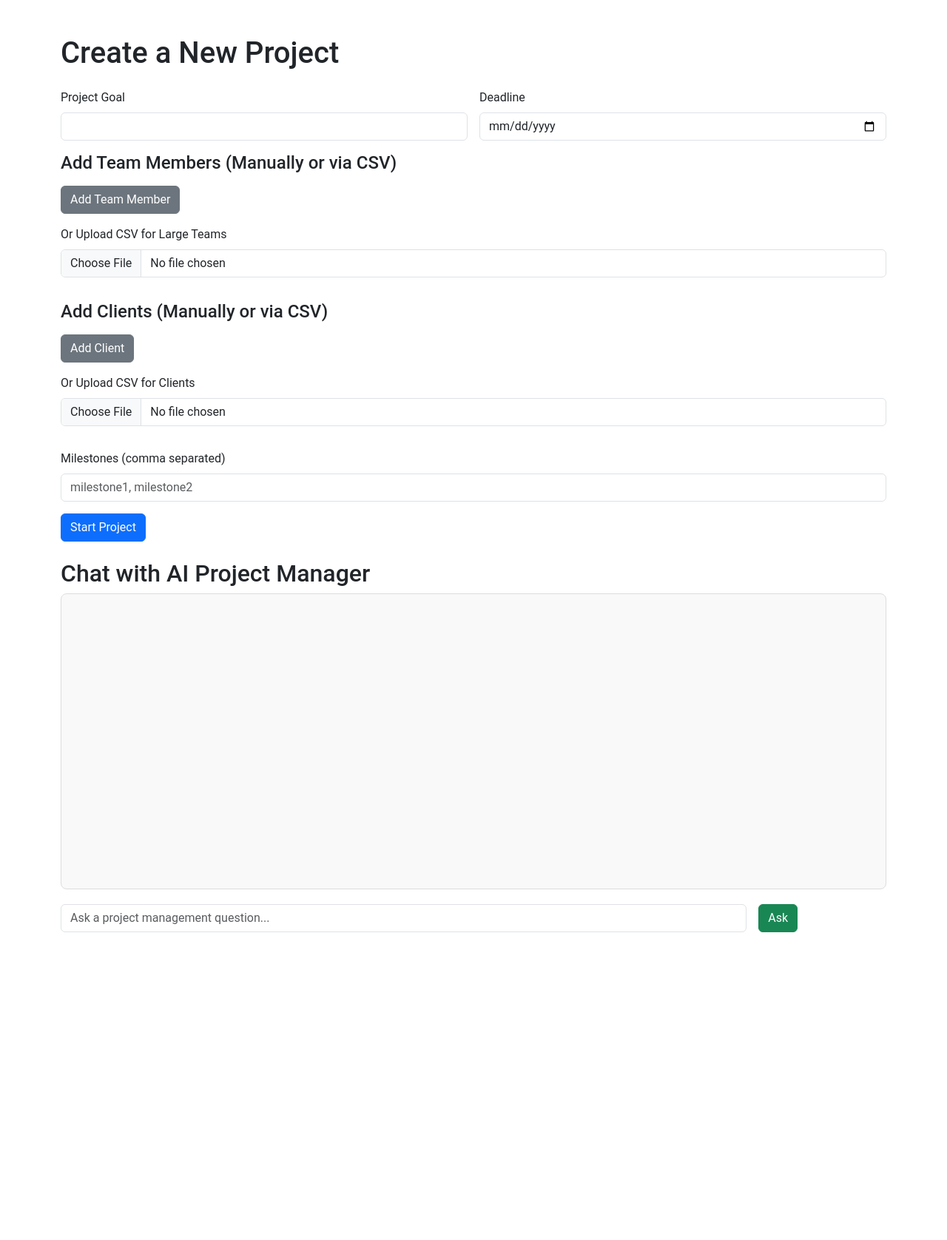
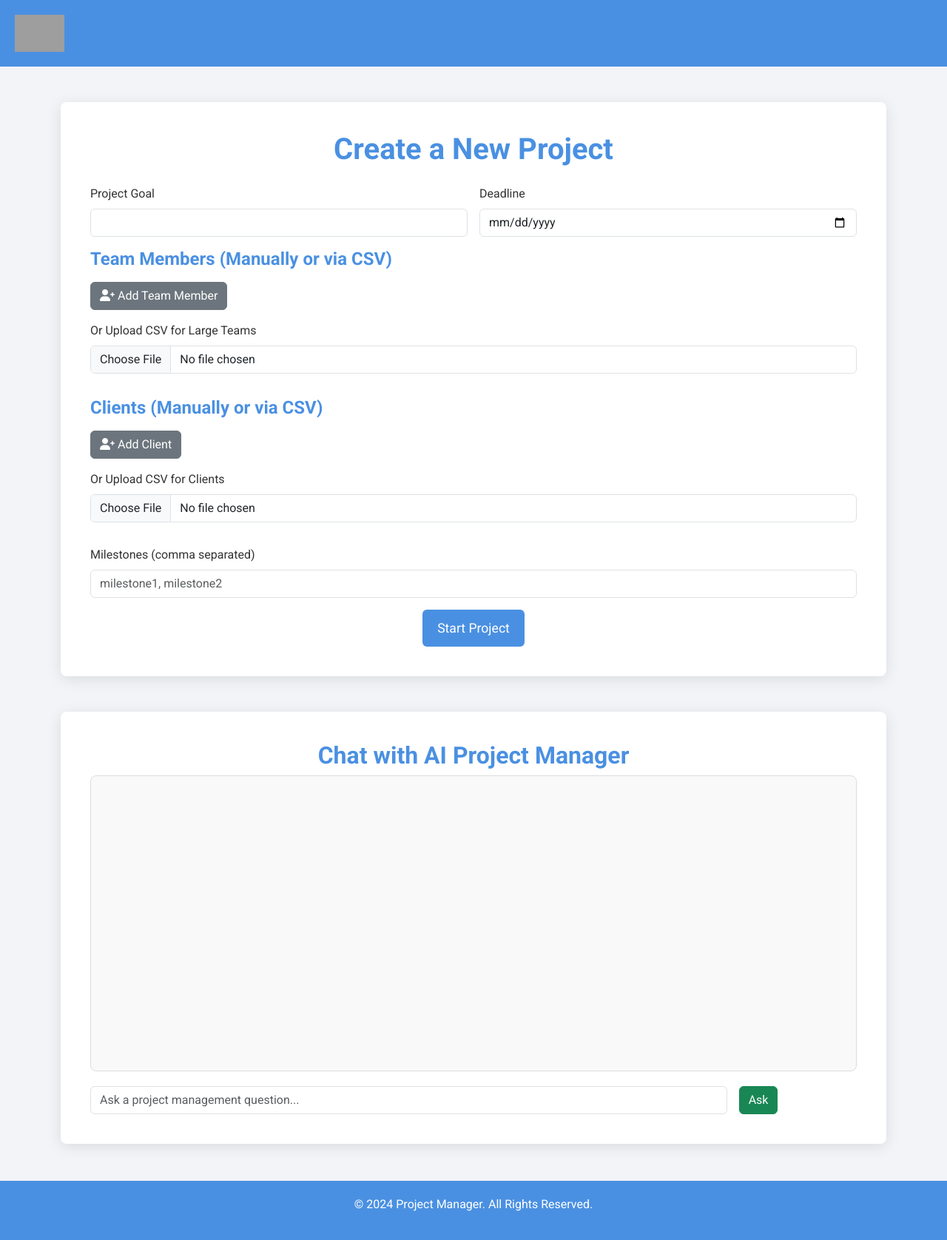
Before and after one commit to hemen-babis/AI-Project-Manager, a Flask app: page / in a window 1280 px wide. Shown: the whole page at 74% size. Before the commit the page ends 1260 px from the top, so only its background shows below. Run offline with Flask 2, Linux system fonts and the light colour scheme; parts of the project's set-up code (start-up, migrations or seed data) failed here and were passed over; some libraries are stand-ins or nearby versions; grey boxes are pictures that could not be loaded.

Commit message:
Initial commit - AI Project Manager

```diff
--- a/app/routes.py
+++ b/app/routes.py
@@ -123,12 +123,12 @@ def start_project():
 
         # Send emails to team members
         for team_member in team_list:
-            team_email_subject = f"New Project: {project_goal} - Deadline {deadline}"
+            team_email_subject = f"Your Involvement: {project_goal} - Deadline {deadline}"
             team_email_content = f"""
             <h1>Project Update</h1>
             <p>Dear <strong>{team_member['name']}</strong>,</p>
 
-            <p>I hope this message finds you well. I would like to provide you with an update on the project "<strong>{project_goal}</strong>", which we are managing for you. Here are the key updates:</p>
+            <p>We are making progress on the project "<strong>{project_goal}</strong>". Here are the key updates:</p>
 
             <ul>
                 <li><strong>Project Goal:</strong> {project_goal}</li>
@@ -136,9 +136,7 @@ def start_project():
                 <li><strong>Milestones:</strong> {', '.join(milestones)}</li>
             </ul>
 
-            <p>We are pleased with the progress and remain committed to delivering results that meet and exceed your expectations. If you have any questions or would like to discuss any aspect of the project, please feel free to contact me directly.</p>
-
-            <p>Thank you for your trust and partnership. We look forward to continuing to make this project a success for you.</p>
+            <p>Your contribution is crucial for the successful completion of this project. If you have any questions or need support, feel free to reach out.</p>
 
             <p>Best regards,<br>
             <strong>Project Manager</strong><br></p>
@@ -152,7 +150,7 @@ def start_project():
             <h1>Project Update</h1>
             <p>Dear <strong>{client['name']}</strong>,</p>
 
-            <p>We are excited to provide you with an update on the project, "<strong>{project_goal}</strong>". Here are the details you need to be aware of:</p>
+            <p>We are excited to provide you with an update on the project "<strong>{project_goal}</strong>". Here are the current details:</p>
 
             <ul>
                 <li><strong>Project Goal:</strong> {project_goal}</li>
@@ -160,9 +158,7 @@ def start_project():
                 <li><strong>Milestones:</strong> {', '.join(milestones)}</li>
             </ul>
 
-            <p>As a valuable stakeholder, we count on your collaboration to ensure the successful completion of this project. Should you have any questions or require support in any way, please do not hesitate to reach out.</p>
-
-            <p>Looking forward to our continued partnership.</p>
+            <p>We are committed to ensuring the success of this project. If you have any questions or require further clarification, please do not hesitate to reach out.</p>
 
             <p>Best regards,<br>
             <strong>Project Manager</strong><br></p>
--- a/templates/create_project.html
+++ b/templates/create_project.html
@@ -1,14 +1,65 @@
 <!DOCTYPE html>
 <html lang="en">
+
 <head>
     <meta charset="UTF-8">
     <meta name="viewport" content="width=device-width, initial-scale=1.0">
     <title>AI Project Manager</title>
     <link rel="stylesheet" href="https://cdnjs.cloudflare.com/ajax/libs/bootstrap/5.3.0/css/bootstrap.min.css">
+    <link href="https://fonts.googleapis.com/css2?family=Roboto:wght@400;500;700&display=swap" rel="stylesheet">
+    <link rel="stylesheet" href="https://cdnjs.cloudflare.com/ajax/libs/font-awesome/6.0.0/css/all.min.css">
+
     <style>
         body {
             font-family: 'Roboto', sans-serif;
+            background-color: #f2f4f8;
+            color: #333;
         }
+
+        /* Header Branding */
+        .navbar {
+            background-color: #4A90E2;
+            padding: 15px 20px;
+        }
+
+        .navbar-brand img {
+            height: 50px;
+        }
+
+        h1, h2, h4 {
+            color: #4A90E2;
+            font-weight: 700;
+        }
+
+        .form-container {
+            background-color: #ffffff;
+            padding: 40px;
+            border-radius: 8px;
+            box-shadow: 0 4px 20px rgba(0, 0, 0, 0.1);
+        }
+
+        /* Buttons */
+        .btn-primary {
+            background-color: #4A90E2;
+            border: none;
+            padding: 12px 20px;
+            font-size: 1.1rem;
+            transition: all 0.3s ease-in-out;
+        }
+
+        .btn-primary:hover {
+            background-color: #357ABD;
+        }
+
+        .remove-btn {
+            background-color: transparent;
+            border: none;
+            color: red;
+            cursor: pointer;
+            font-size: 1.2rem;
+        }
+
+        /* Chat Bubbles */
         .chat-window {
             border: 1px solid #ddd;
             height: 400px;
@@ -17,42 +68,94 @@
             margin-bottom: 20px;
             background-color: #f9f9f9;
             border-radius: 8px;
+            display: flex;
+            flex-direction: column;
         }
-        .user-message, .ai-response {
+
+        .bubble {
             padding: 15px;
             margin: 10px 0;
-            border-radius: 10px;
+            border-radius: 20px;
             max-width: 70%;
+            line-height: 1.5;
+            font-size: 1rem;
         }
-        .user-message {
-            background-color: #d1f0f7;
-            text-align: right;
+
+        .user-bubble {
+            background-color: #007bff;
+            color: white;
+            align-self: flex-end;
         }
-        .ai-response {
-            background-color: #f0f0f0;
-            text-align: left;
+
+        .ai-bubble {
+            background-color: #eaeaea;
+            color: #333;
+            align-self: flex-start;
         }
-        #chat-container .d-flex {
-            flex-direction: column;
-        }
+
         .form-container {
             margin-bottom: 40px;
         }
+
         .loading {
             display: none;
             text-align: center;
         }
-        .alert {
+
+        /* Animations */
+        .fade-in {
+            animation: fadeIn 0.5s ease-in-out;
+        }
+
+        @keyframes fadeIn {
+            from {
+                opacity: 0;
+            }
+
+            to {
+                opacity: 1;
+            }
+        }
+
+        .remove-btn:hover {
+            color: #d9534f;
+        }
+
+        footer {
+            background-color: #4A90E2;
+            padding: 20px 0;
+            text-align: center;
+            color: white;
+            margin-top: 50px;
+        }
+
+        .logo {
+            display: flex;
+            justify-content: center;
+            margin-bottom: 40px;
+        }
+
+        .loading {
             display: none;
+            text-align: center;
         }
     </style>
 </head>
-<body class="container my-5">
 
+<body>
+    <!-- Navbar -->
+    <nav class="navbar navbar-expand-lg navbar-light">
+        <a class="navbar-brand" href="#">
+            <img src="logo_placeholder.png" alt="Company Logo"> <!-- Placeholder logo -->
+        </a>
+    </nav>
+
+    <!-- Main Content -->
+    <div class="container my-5">
         <!-- Project Form -->
-    <h1 class="mb-4">Create a New Project</h1>
+        <div class="form-container fade-in">
+            <h1 class="text-center mb-4">Create a New Project</h1>
 
-    <div class="form-container mb-4">
             <form id="project-form" class="row g-3" enctype="multipart/form-data">
                 <div class="col-md-6">
                     <label for="goal" class="form-label">Project Goal</label>
@@ -66,9 +169,11 @@
 
                 <!-- Add Multiple Team Members -->
                 <div class="col-12">
-                <h4>Add Team Members (Manually or via CSV)</h4>
+                    <h4>Team Members (Manually or via CSV)</h4>
                     <div id="team-members-list" class="mb-3"></div>
-                <button type="button" class="btn btn-secondary mb-3" id="add-team-member">Add Team Member</button>
+                    <button type="button" class="btn btn-secondary mb-3" id="add-team-member">
+                        <i class="fas fa-user-plus"></i> Add Team Member
+                    </button>
                     <div class="mb-3">
                         <label for="team_csv" class="form-label">Or Upload CSV for Large Teams</label>
                         <input type="file" class="form-control" id="team_csv" name="team_csv" accept=".csv">
@@ -77,9 +182,11 @@
 
                 <!-- Add Multiple Clients -->
                 <div class="col-12">
-                <h4>Add Clients (Manually or via CSV)</h4>
+                    <h4>Clients (Manually or via CSV)</h4>
                     <div id="client-list" class="mb-3"></div>
-                <button type="button" class="btn btn-secondary mb-3" id="add-client">Add Client</button>
+                    <button type="button" class="btn btn-secondary mb-3" id="add-client">
+                        <i class="fas fa-user-plus"></i> Add Client
+                    </button>
                     <div class="mb-3">
                         <label for="client_csv" class="form-label">Or Upload CSV for Clients</label>
                         <input type="file" class="form-control" id="client_csv" name="client_csv" accept=".csv">
@@ -91,17 +198,16 @@
                     <input type="text" class="form-control" id="milestones" name="milestones" placeholder="milestone1, milestone2" required>
                 </div>
 
-            <div class="col-12">
+                <div class="col-12 text-center">
                     <button type="submit" class="btn btn-primary">Start Project</button>
                 </div>
             </form>
         </div>
 
         <!-- Chat with AI -->
-    <h2>Chat with AI Project Manager</h2>
-    <div id="chat-container" class="chat-window d-flex flex-column">
-        <!-- Chat messages will appear here -->
-    </div>
+        <div class="form-container mt-5 fade-in">
+            <h2 class="text-center">Chat with AI Project Manager</h2>
+            <div id="chat-container" class="chat-window"></div>
             <form id="chat-form" class="row g-3">
                 <div class="col-md-10">
                     <input type="text" class="form-control" id="question" name="question" placeholder="Ask a project management question..." required>
@@ -110,10 +216,16 @@
                     <button type="submit" class="btn btn-success">Ask</button>
                 </div>
             </form>
+        </div>
 
         <div id="loading" class="loading">
             <img src="https://cdn.dribbble.com/users/46309/screenshots/2698853/simple_loading.gif" alt="Loading" style="width: 50px;">
         </div>
+    </div>
+
+    <footer>
+        <p>&copy; 2024 Project Manager. All Rights Reserved.</p>
+    </footer>
 
     <!-- Bootstrap JS -->
     <script src="https://cdn.jsdelivr.net/npm/bootstrap@5.3.0/dist/js/bootstrap.bundle.min.js"></script>
@@ -124,39 +236,50 @@
         let clientCount = 0;
 
         // Add team members dynamically
-        document.getElementById('add-team-member').addEventListener('click', function() {
+        document.getElementById('add-team-member').addEventListener('click', function () {
             teamCount++;
             const teamDiv = document.createElement('div');
-            teamDiv.classList.add('row', 'mb-2');
+            teamDiv.classList.add('row', 'mb-2', 'fade-in');
             teamDiv.innerHTML = `
-                <div class="col-md-6">
+                <div class="col-md-5">
                     <input type="text" class="form-control" name="team_name_${teamCount}" placeholder="Team Member Name" required>
                 </div>
-                <div class="col-md-6">
+                <div class="col-md-5">
                     <input type="email" class="form-control" name="team_email_${teamCount}" placeholder="Team Member Email" required>
+                </div>
+                <div class="col-md-2 d-flex align-items-center">
+                    <button type="button" class="remove-btn" onclick="removeElement(this)"><i class="fas fa-times-circle"></i></button>
                 </div>
             `;
             document.getElementById('team-members-list').appendChild(teamDiv);
         });
 
         // Add clients dynamically
-        document.getElementById('add-client').addEventListener('click', function() {
+        document.getElementById('add-client').addEventListener('click', function () {
             clientCount++;
             const clientDiv = document.createElement('div');
-            clientDiv.classList.add('row', 'mb-2');
+            clientDiv.classList.add('row', 'mb-2', 'fade-in');
             clientDiv.innerHTML = `
-                <div class="col-md-6">
+                <div class="col-md-5">
                     <input type="text" class="form-control" name="client_name_${clientCount}" placeholder="Client Name" required>
                 </div>
-                <div class="col-md-6">
+                <div class="col-md-5">
                     <input type="email" class="form-control" name="client_email_${clientCount}" placeholder="Client Email" required>
+                </div>
+                <div class="col-md-2 d-flex align-items-center">
+                    <button type="button" class="remove-btn" onclick="removeElement(this)"><i class="fas fa-times-circle"></i></button>
                 </div>
             `;
             document.getElementById('client-list').appendChild(clientDiv);
         });
 
+        // Remove dynamically added team members or clients
+        function removeElement(element) {
+            element.parentElement.parentElement.remove();
+        }
+
         // Handle Project Form Submission via AJAX
-        document.getElementById('project-form').addEventListener('submit', async function(event) {
+        document.getElementById('project-form').addEventListener('submit', async function (event) {
             event.preventDefault(); // Prevent normal form submission
 
             const formData = new FormData(this);
@@ -180,7 +303,7 @@
         });
 
         // Handle Chat Form Submission via AJAX
-        document.getElementById('chat-form').addEventListener('submit', async function(event) {
+        document.getElementById('chat-form').addEventListener('submit', async function (event) {
             event.preventDefault();
 
             const questionInput = document.getElementById('question');
@@ -189,7 +312,7 @@
             // Add user's question to the chat container
             const chatContainer = document.getElementById('chat-container');
             const userMessage = document.createElement('div');
-            userMessage.classList.add('user-message');
+            userMessage.classList.add('bubble', 'user-bubble');
             userMessage.textContent = question;
             chatContainer.appendChild(userMessage);
 
@@ -216,7 +339,7 @@
 
             // Add AI's response to the chat container
             const aiResponse = document.createElement('div');
-            aiResponse.classList.add('ai-response');
+            aiResponse.classList.add('bubble', 'ai-bubble');
             aiResponse.innerHTML = data.answer;  // Use innerHTML for HTML formatting
             chatContainer.appendChild(aiResponse);
 
@@ -226,4 +349,5 @@
     </script>
 
 </body>
+
 </html>
```
Also changed, not shown: 1 other file. Lines whose indentation alone changed are shown as unchanged.
